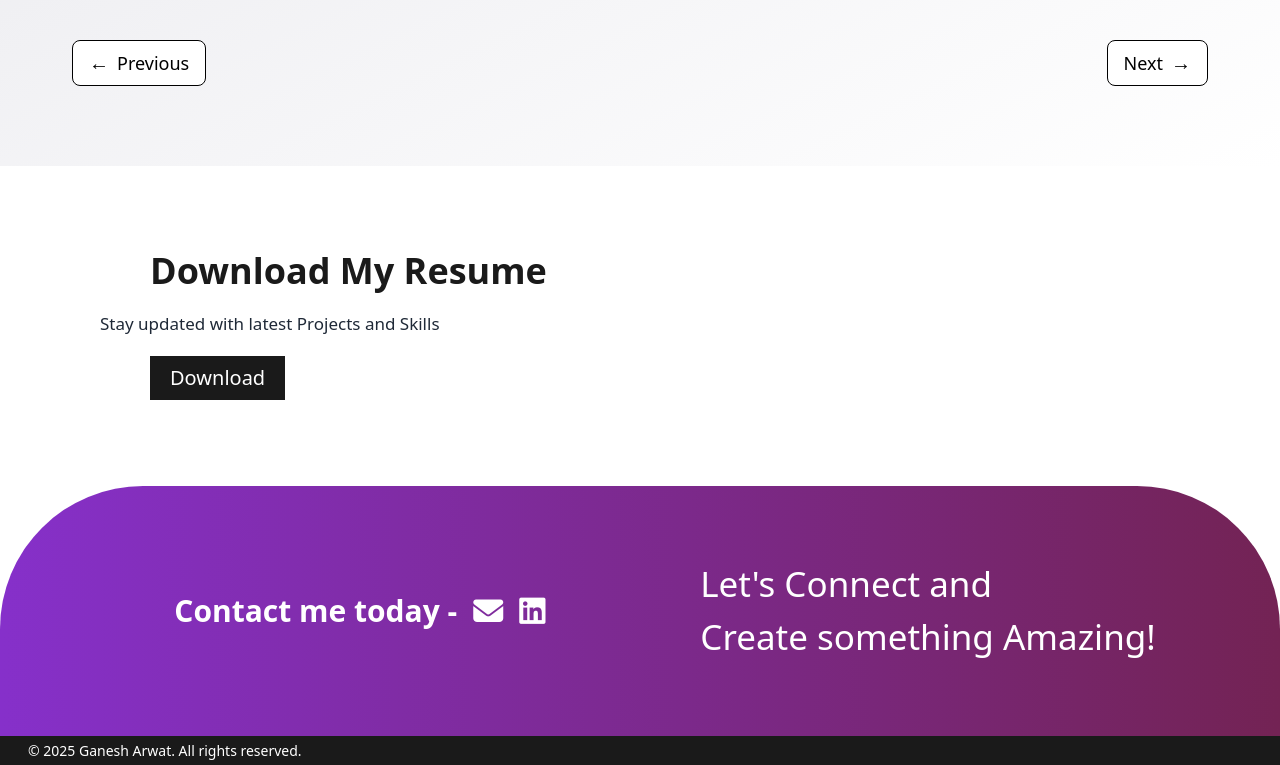
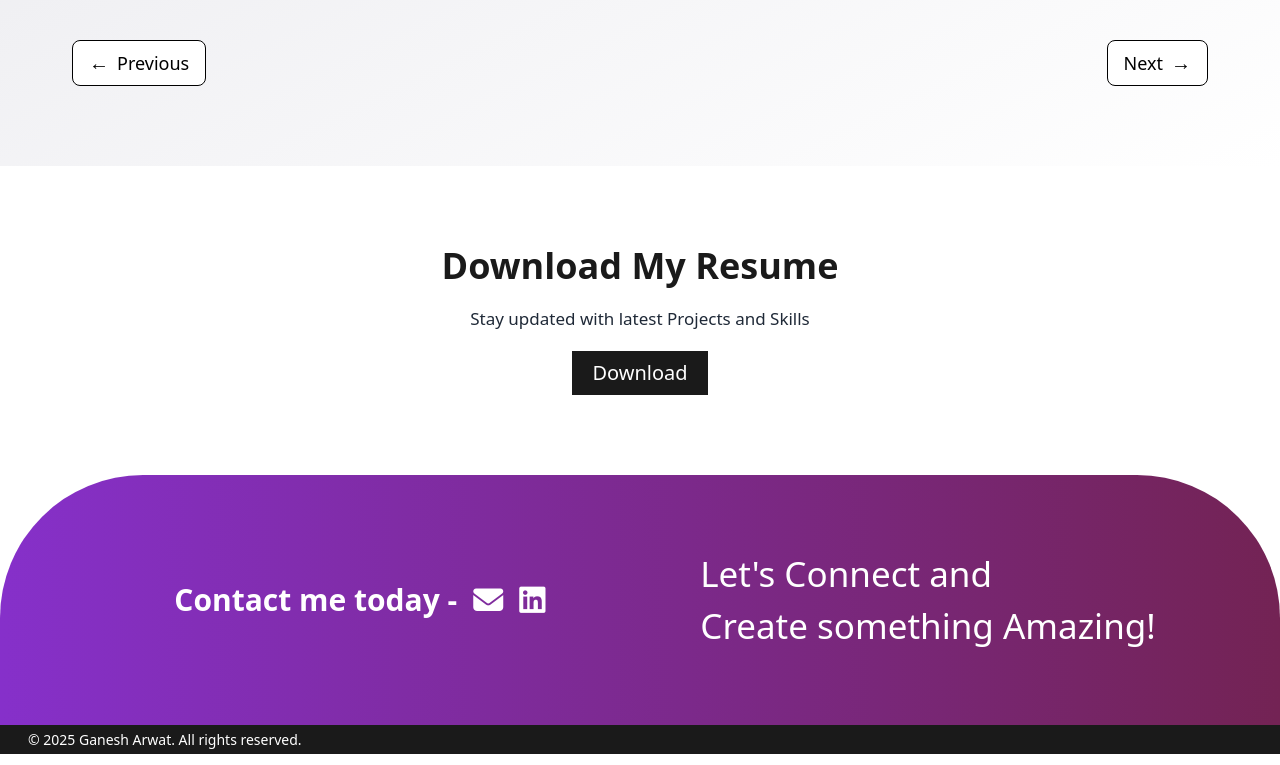
Before and after one commit to ganeshArwat/portfolio_react, a React (Vite) app: page / in a window 1280 px wide. Shown: the part 1741-2506 px from the top of the page. Built offline with nearby package versions, Linux system fonts and the light colour scheme; a web font is replaced by a local one.

Commit message:
resume section done

```diff
--- a/src/components/ResumeSection.jsx
+++ b/src/components/ResumeSection.jsx
@@ -4,26 +4,23 @@ function ResumeSection() {
   return (
     <Element
       name='resume_section'
-      className='flex h-[320px] flex-col justify-center gap-5'
+      className='flex flex-col justify-center gap-5 py-20'
     >
-      {/* <section
-        id='resume_section'
-        className='flex h-[320px] flex-col justify-center gap-5'
-      > */}
-      <h2 className='ml-[150px] text-4xl font-bold text-dark'>
+      <h2 className='text-center text-4xl font-bold text-dark'>
         Download My Resume
       </h2>
-      <p className='ml-[100px] text-[17px] font-medium text-gray-800'>
+      <p className='text-center text-[17px] font-medium text-gray-800'>
         Stay updated with latest Projects and Skills
       </p>
+      <p className='text-center'>
         <a
           href='/Ganesh_Arwat_Resume.pdf'
           download
-        className='ml-[150px] inline-block self-start bg-dark px-5 py-2 text-xl text-white no-underline'
+          className='inline-block self-start bg-dark px-5 py-2 text-center text-xl text-white no-underline'
         >
           Download
         </a>
-      {/* </section> */}
+      </p>
     </Element>
   )
 }
```
Lines whose indentation alone changed are shown as unchanged.
